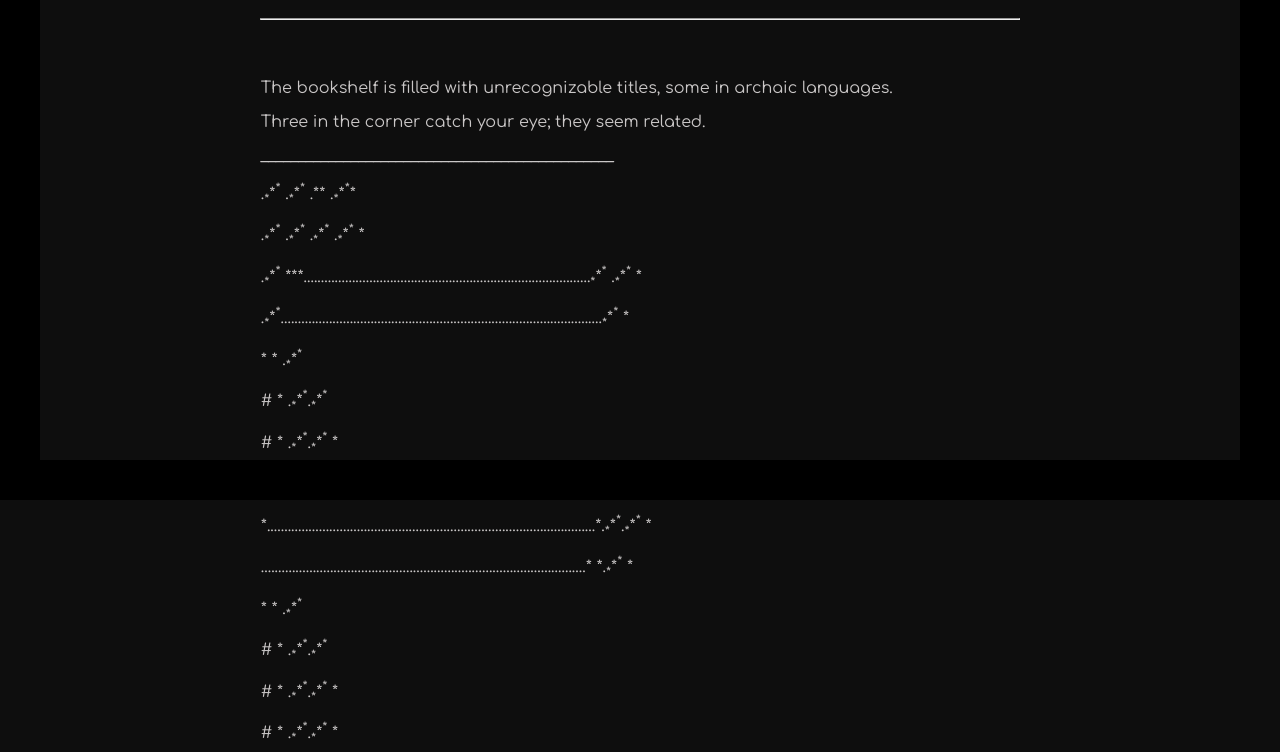
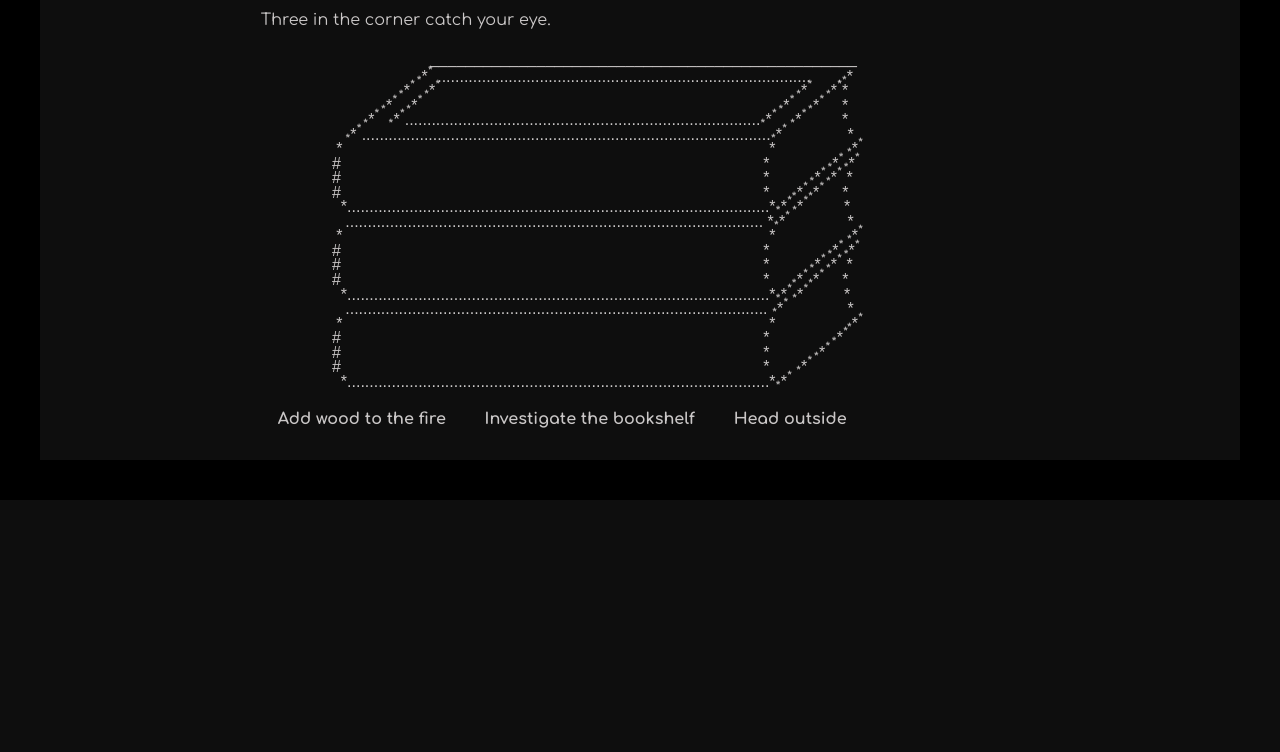
Before and after one commit to LawlietMar/lachlanm.me, a plain HTML site: page home/bookshelf/bookshelf.html in a window 1280 px wide. Shown: the part 300-1052 px from the top of the page. After the commit the page ends 800 px from the top, so only its background shows below. Drawn offline with Linux system fonts and the light colour scheme.

Commit message:
Fixed books

```diff
--- a/home/bookshelf/bookshelf.css
+++ b/home/bookshelf/bookshelf.css
@@ -28,7 +28,14 @@ button {
 }
 
 .art{
-    font-family: Arial, Helvetica, sans-serif;
+    font-family: Arial;
+    padding: 0px;
+    line-height: 4px;
+    white-space: pre;
+}
+
+.tall{
+    line-height: 20px;
 }
 
 .choices{
@@ -42,7 +49,7 @@ button {
 
 .title {
     padding-bottom: 4%;
-    padding-top: 15%;
+    padding-top: 7%;
     font-weight: 300;
 }
 
--- a/home/bookshelf/bookshelf.html
+++ b/home/bookshelf/bookshelf.html
@@ -21,35 +21,36 @@
                 The bookshelf is filled with unrecognizable titles, some in archaic languages.
             </span>
             <p>
-                Three in the corner catch your eye; they seem related.
+                Three in the corner catch your eye.
             </p>
-            <p>	           _______________________________________________</p>
-            <p>      	   .<sub>*</sub>*<sup>*</sup> .<sub>*</sub>*<sup>*</sup>						          .**    .<sub>*</sub>*<sup>*</sup>*</p>
-            <p>          .<sub>*</sub>*<sup>*</sup>  .<sub>*</sub>*<sup>*</sup>							      .<sub>*</sub>*<sup>*</sup>	 .<sub>*</sub>*<sup>*</sup>      *</p>
-            <p>       .<sub>*</sub>*<sup>*</sup>	***...................................................................................<sub>*</sub>*<sup>*</sup>  .<sub>*</sub>*<sup>*</sup>        *</p>
-            <p>   .<sub>*</sub>*<sup>*</sup>.............................................................................................<sub>*</sub>*<sup>*</sup>	          *</p>
-            <p> *								    *                .<sub>*</sub>*<sup>*</sup></p>
-            <p>#								   *             .<sub>*</sub>*<sup>*</sup>.<sub>*</sub>*<sup>*</sup></p>
-            <p>#								   *         .<sub>*</sub>*<sup>*</sup>.<sub>*</sub>*<sup>*</sup> *</p>
-            <p>#								   *     .** .<sub>*</sub>*<sup>*</sup>      *</p>
-            <p>  *...............................................................................................*.<sub>*</sub>*<sup>*</sup>.<sub>*</sub>*<sup>*</sup>         *</p>
-            <p>   ..............................................................................................* *.<sub>*</sub>*<sup>*</sup>	          *</p>
-            <p> *								    *                .<sub>*</sub>*<sup>*</sup></p>
-            <p>#								   *             .<sub>*</sub>*<sup>*</sup>.<sub>*</sub>*<sup>*</sup></p>
-            <p>#								   *         .<sub>*</sub>*<sup>*</sup>.<sub>*</sub>*<sup>*</sup> *</p>
-            <p>#								   *     .<sub>*</sub>*<sup>*</sup>.<sub>*</sub>*<sup>*</sup>    *</p>
-            <p>  *...............................................................................................*.<sub>*</sub>*<sup>*</sup>.<sub>*</sub>*<sup>*</sup>         *</p>
-            <p>   ............................................................................................... .<sub>*</sub>*<sup>*</sup>	          *</p>
-            <p> *								    *                .<sub>*</sub>*<sup>*</sup></p>
-            <p>#								   *             .<sub>*</sub>*<sup>*</sup></p>
-            <p>#								   *         .<sub>*</sub>*<sup>*</sup></p>
-            <p>#								   *     .<sub>*</sub>*<sup>*</sup></p>
-            <p>  *...............................................................................................*.<sub>*</sub>*<sup>*</sup></p>
-                <button class="stay-button">Add wood to the fire</button>
-                <button class="travel-button">Investigate the bookshelf</button>
-                <button class="travel-button">Head outside</button>
-                </li>
-            </ul>
+            <div class="art">
+                <span class="art tall">	              ________________________________________________</span>
+                <span class="art">                   <sub>*</sub>*<sup>*</sup> ....................................................................................      .<sub>*</sub>*</span>
+                <span class="art">               <sub>*</sub>*<sup>*</sup>  <sub>*</sub>*<sup>*</sup>                                                                                <sub>*</sub>*<sup>*</sup>   <sub>*</sub>*<sup>*</sup>*</span>
+                <span class="art">           <sub>*</sub>*<sup>*</sup>  <sub>*</sub>*<sup>*</sup>                                                                                <sub>*</sub>*<sup>*</sup>   <sub>*</sub>*<sup>*</sup>    *</span>
+                <span class="art">       <sub>*</sub>*<sup>*</sup>  <sub>*</sub>*<sup>*</sup>................................................................................<sub>*</sub>*<sup>*</sup>   <sub>*</sub>*<sup>*</sup>        *</span>
+                <span class="art">   <sub>*</sub>*<sup>*</sup>............................................................................................<sub>*</sub>*<sup>*</sup>	            *</span>
+                <span class="art"> *                                                                                                *                <sub>*</sub>*<sup>*</sup></span>
+                <span class="art">#                                                                                               *             <sub>*</sub>*<sup>*</sup><sub>*</sub>*<sup>*</sup></span>
+                <span class="art">#                                                                                               *         <sub>*</sub>*<sup>*</sup><sub>*</sub>*<sup>*</sup> *</span>
+                <span class="art">#                                                                                               *     <sub>*</sub>*<sup>*</sup><sub>*</sub>*<sup>*</sup>    *</span>
+                <span class="art">  *...............................................................................................*<sub>*</sub>*<sup>*</sup><sub>*</sub>*<sup>*</sup>        *</span>
+                <span class="art">   .............................................................................................. *<sub>*</sub>*<sup>*</sup>	            *</span>
+                <span class="art"> *                                                                                                *                <sub>*</sub>*<sup>*</sup></span>
+                <span class="art">#                                                                                               *             <sub>*</sub>*<sup>*</sup><sub>*</sub>*<sup>*</sup></span>
+                <span class="art">#                                                                                               *         <sub>*</sub>*<sup>*</sup><sub>*</sub>*<sup>*</sup> *</span>
+                <span class="art">#                                                                                               *     <sub>*</sub>*<sup>*</sup><sub>*</sub>*<sup>*</sup>    *</span>
+                <span class="art">  *...............................................................................................*<sub>*</sub>*<sup>*</sup><sub>*</sub>*<sup>*</sup>        *</span>
+                <span class="art">   ............................................................................................... <sub>*</sub>*<sup>*</sup>	            *</span>
+                <span class="art"> *                                                                                                *                <sub>*</sub>*<sup>*</sup></span>
+                <span class="art">#                                                                                               *              <sub>*</sub>*<sup>*</sup></span>
+                <span class="art">#                                                                                               *          <sub>*</sub>*<sup>*</sup></span>
+                <span class="art">#                                                                                               *      <sub>*</sub>*<sup>*</sup></span>
+                <span class="art">  *...............................................................................................*<sub>*</sub>*<sup>*</sup></span>
+            </div>
+            <button class="stay-button">Add wood to the fire</button>
+            <button class="travel-button">Investigate the bookshelf</button>
+            <button class="travel-button">Head outside</button>
         </div>
 
     </body>
```
